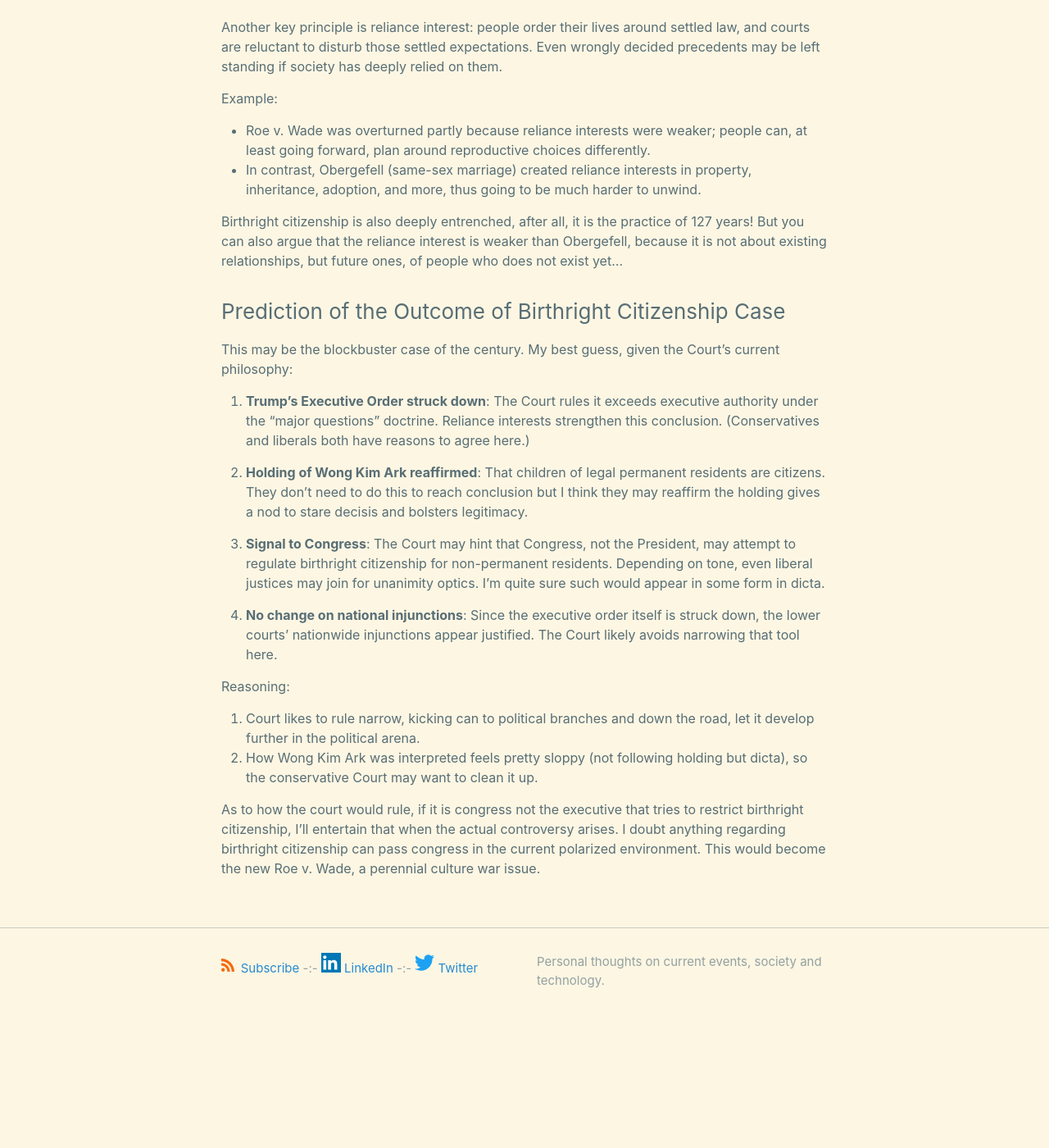
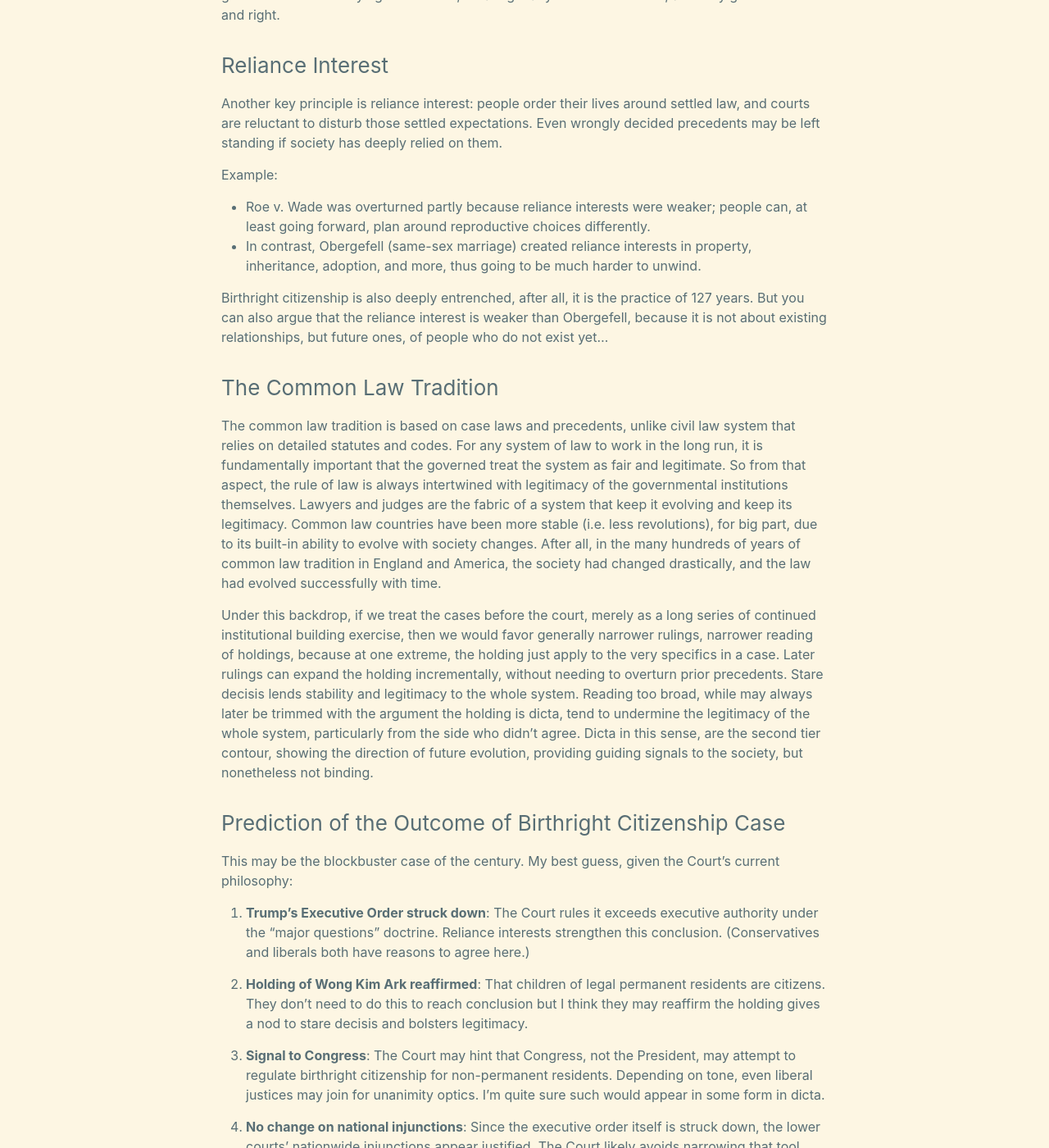
Before and after one commit to xianxu/xianxu.github.io, a Jekyll site: the page built from _posts/2025-09-27-birthright-citizenship-v2.markdown, in a window 1280 px wide and 1400 px high, scrolled down 2015 px. Shown: the whole window at 82% size. Built offline with Jekyll 4.4.1, drawn with Linux system fonts in a browser that asks for light colours; comment, search, counter and statistics services are not loaded; before the commit the page ends 3282 px from its top, so only the background shows below that; some of the changed text lies outside the part shown.

Commit message:
Sync latest _posts from remote land

```diff
--- a/_posts/2025-09-27-birthright-citizenship-v2.markdown
+++ b/_posts/2025-09-27-birthright-citizenship-v2.markdown
@@ -33,17 +33,17 @@
 
 That means the holding does not cover the children of temporary visitors or of immigrants residing unlawfully. Then where all the broader interpretations come from?
 
-### Dicta
+### Dicta or Broader Holding?
 
-The majority’s reasoning leaned heavily on the broader common law principle of jus soli: that almost everyone born on sovereign soil is a subject of that sovereign, except children of diplomats or invading armies. That’s much more expansive than the narrow holding.
+The majority’s reasoning leaned heavily on the broader common law principle of jus soli: that almost everyone born on sovereign soil is a subject of that sovereign, except children of diplomats or invading armies. That’s much more expansive than the narrow reading of the holding. The main stream seems to have taken this broader reading as the holding of Wong Kim Ark. This broader reading also aligns with what the nation needed at the time: a new nation spanning sea to shining sea, needs a large population to develop the land, thus needing immigrants!
 
 ### The Unique Case of Wong Kim Ark
 
-So the holding is limited: children of legal permanent residents are citizens. But the dicta is broad: nearly everyone born in the U.S. is a citizen.
+If we take the narrow reading of the holding: children of legal permanent residents are citizens and the dicta is broad: nearly everyone born in the U.S. is a citizen, where does that leave us?
 
-Here’s the twist: for 127 years, all branches of government have followed the dicta, not the holding. I haven’t found another Supreme Court case with such a long-lasting divergence!
+Here’s the twist: for 127 years, all branches of government then have followed the dicta, not the holding, for the benefit of the nation needing immigrations. I haven’t found another Supreme Court case with such a long-lasting divergence!
 
-Usually, when courts or executive branch overextend precedent, later courts correct it. But in this situation, no one has standing to sue. Why? Because it’s a broader benefit. Who is concretely harmed when more people are recognized as citizens? Almost nobody can show the "concrete and particularized injury" required to litigate, even if they want to. That’s why the dicta prevailed in practice.
+Usually, when courts or executive branch overextend precedent, later courts correct it. But in this situation, it seems no one has standing to sue. Why? Because it’s a broader benefit. Who is concretely harmed when more people are recognized as citizens? Almost nobody can show the "concrete and particularized injury" required to litigate, even if they want to. That’s why the dicta prevailed in practice.
 
 ### What's Standing?
 
@@ -60,7 +60,13 @@
 * Roe v. Wade was overturned partly because reliance interests were weaker; people can, at least going forward, plan around reproductive choices differently.
 * In contrast, Obergefell (same-sex marriage) created reliance interests in property, inheritance, adoption, and more, thus going to be much harder to unwind.
 
-Birthright citizenship is also deeply entrenched, after all, it is the practice of 127 years! But you can also argue that the reliance interest is weaker than Obergefell, because it is not about existing relationships, but future ones, of people who does not exist yet...
+Birthright citizenship is also deeply entrenched, after all, it is the practice of 127 years. But you can also argue that the reliance interest is weaker than Obergefell, because it is not about existing relationships, but future ones, of people who do not exist yet...
+
+### The Common Law Tradition
+
+The common law tradition is based on case laws and precedents, unlike civil law system that relies on detailed statutes and codes. For any system of law to work in the long run, it is fundamentally important that the governed treat the system as fair and legitimate. So from that aspect, the rule of law is always intertwined with legitimacy of the governmental institutions themselves. Lawyers and judges are the fabric of a system that keep it evolving and keep its legitimacy. Common law countries have been more stable (i.e. less revolutions), for big part, due to its built-in ability to evolve with society changes. After all, in the many hundreds of years of common law tradition in England and America, the society had changed drastically, and the law had evolved successfully with time.
+
+Under this backdrop, if we treat the cases before the court, merely as a long series of continued institutional building exercise, then we would favor generally narrower rulings, narrower reading of holdings, because at one extreme, the holding just apply to the very specifics in a case. Later rulings can expand the holding incrementally, without needing to overturn prior precedents. Stare decisis lends stability and legitimacy to the whole system. Reading too broad, while may always later be trimmed with the argument the holding is dicta, tend to undermine the legitimacy of the whole system, particularly from the side who didn't agree. Dicta in this sense, are the second tier contour, showing the direction of future evolution, providing guiding signals to the society, but nonetheless not binding.
 
 ### Prediction of the Outcome of Birthright Citizenship Case
 
@@ -76,7 +82,8 @@
 
 Reasoning:
 
-1. Court likes to rule narrow, kicking can to political branches and down the road, let it develop further in the political arena.
+1. Court likes to rule narrow, kicking can to political branches and down the road, let it develop further in the political arena. This is the conservative legal doctrine of judicial minimalism.
+
 2. How Wong Kim Ark was interpreted feels pretty sloppy (not following holding but dicta), so the conservative Court may want to clean it up.
 
-As to how the court would rule, if it is congress not the executive that tries to restrict birthright citizenship, I'll entertain that when the actual controversy arises. I doubt anything regarding birthright citizenship can pass congress in the current polarized environment. This would become the new Roe v. Wade, a perennial culture war issue.
+As to how the court would rule, if it is congress not the executive that tries to restrict birthright citizenship, I'll entertain that when the actual controversy arises. I doubt anything regarding birthright citizenship can pass congress in the current polarized environment. This case, whatever the outcome, would likely become the new Roe v. Wade, a perennial culture war topic.
```
Also changed, not shown: other parts of _posts/2025-09-27-birthright-citizenship-v2.markdown (+2 -2 lines).
